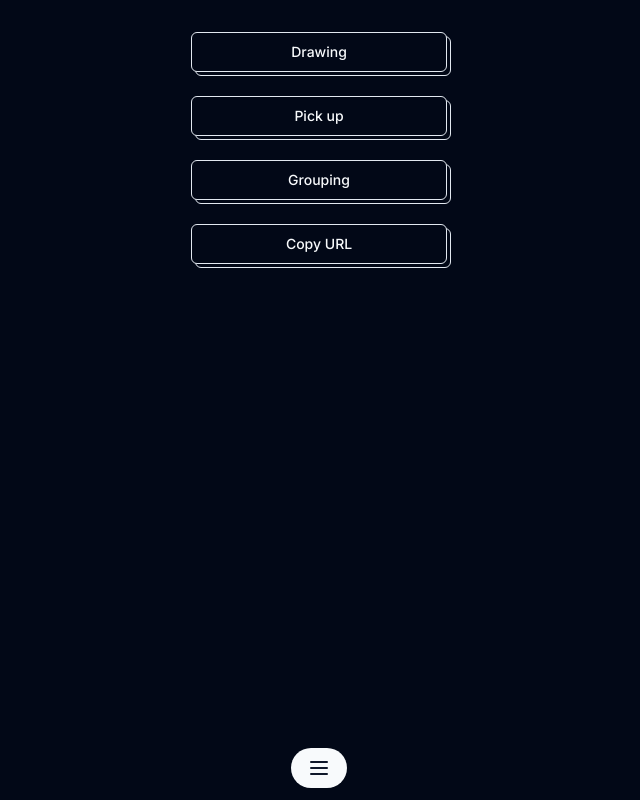
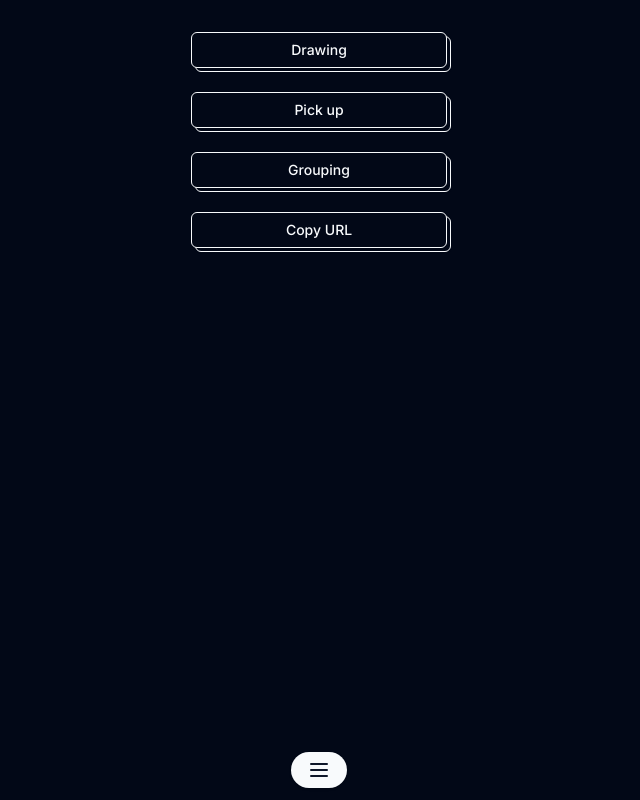
Before and after one commit to the-one-worship/the-one-draw, a Next.js app: page / in a window 1280 px wide. Shown: the whole page, without its empty margins (321-961 px from the left). Built offline with nearby package versions, Linux system fonts and the light colour scheme.

Commit message:
chore: using shadcn default color

```diff
--- a/src/app/globals.css
+++ b/src/app/globals.css
@@ -19,18 +19,18 @@
     --secondary: 217.2 32.6% 17.5%;
     --secondary-foreground: 210 40% 98%;
 
-    --muted: 210 40% 96.1%;
-    --muted-foreground: 215.4 16.3% 46.9%;
+    --muted: 217.2 32.6% 17.5%;
+    --muted-foreground: 215 20.2% 65.1%;
 
-    --accent: 210 40% 96.1%;
-    --accent-foreground: 222.2 47.4% 11.2%;
+    --accent: 217.2 32.6% 17.5%;
+    --accent-foreground: 210 40% 98%;
 
-    --destructive: 0 84.2% 60.2%;
+    --destructive: 0 62.8% 30.6%;
     --destructive-foreground: 210 40% 98%;
 
-    --border: 214.3 31.8% 91.4%;
-    --input: 214.3 31.8% 91.4%;
-    --ring: 222.2 84% 4.9%;
+    --border: 217.2 32.6% 17.5%;
+    --input: 217.2 32.6% 17.5%;
+    --ring: 212.7 26.8% 83.9%;
 
     --radius: 0.5rem;
   }
--- a/src/shared/components/sidebar/index.tsx
+++ b/src/shared/components/sidebar/index.tsx
@@ -24,7 +24,7 @@
       <div className="mt-8"></div>
 
       <Drawer
-        className="overflow-y-auto rounded-t-xl bg-primary-foreground"
+        className="overflow-y-auto rounded-t-xl"
         open={open}
         direction="bottom"
         onClose={onCloseDrawer}
--- a/src/shared/components/ui/button/index.tsx
+++ b/src/shared/components/ui/button/index.tsx
@@ -1,4 +1,4 @@
-import { forwardRef } from 'react'
+import * as React from 'react'
 
 import { Slot } from '@radix-ui/react-slot'
 import { cva, type VariantProps } from 'class-variance-authority'
@@ -6,25 +6,26 @@
 import { cn } from '@/shared/helpers/class-name'
 
 const buttonVariants = cva(
-  'inline-flex items-center justify-center whitespace-nowrap rounded-md text-sm font-medium ring-offset-background transition-colors focus-visible:outline-none focus-visible:ring-2 focus-visible:ring-ring focus-visible:ring-offset-2 disabled:pointer-events-none disabled:opacity-50',
+  'inline-flex items-center justify-center whitespace-nowrap rounded-md text-sm font-medium transition-colors focus-visible:outline-none focus-visible:ring-1 focus-visible:ring-ring disabled:pointer-events-none disabled:opacity-50',
   {
     variants: {
       variant: {
-        default: 'bg-primary text-primary-foreground hover:bg-primary/90',
+        default:
+          'bg-primary text-primary-foreground shadow hover:bg-primary/90',
         destructive:
-          'bg-destructive text-destructive-foreground hover:bg-destructive/90',
+          'bg-destructive text-destructive-foreground shadow-sm hover:bg-destructive/90',
         outline:
-          'border border-input bg-background hover:bg-accent hover:text-accent-foreground',
+          'border border-input bg-background shadow-sm hover:bg-accent hover:text-accent-foreground',
         secondary:
-          'bg-secondary text-secondary-foreground hover:bg-secondary/80',
+          'bg-secondary text-secondary-foreground shadow-sm hover:bg-secondary/80',
         ghost: 'hover:bg-accent hover:text-accent-foreground',
         link: 'text-primary underline-offset-4 hover:underline',
       },
       size: {
-        default: 'h-10 px-4 py-2',
-        sm: 'h-9 rounded-md px-3',
-        lg: 'h-11 rounded-md px-8',
-        icon: 'h-10 w-10',
+        default: 'h-9 px-4 py-2',
+        sm: 'h-8 rounded-md px-3 text-xs',
+        lg: 'h-10 rounded-md px-8',
+        icon: 'h-9 w-9',
       },
     },
     defaultVariants: {
@@ -40,7 +41,7 @@
   asChild?: boolean
 }
 
-const Button = forwardRef<HTMLButtonElement, ButtonProps>(
+const Button = React.forwardRef<HTMLButtonElement, ButtonProps>(
   ({ className, variant, size, asChild = false, ...props }, ref) => {
     const Comp = asChild ? Slot : 'button'
     return (
--- a/src/shared/components/ui/dialog/index.tsx
+++ b/src/shared/components/ui/dialog/index.tsx
@@ -1,9 +1,8 @@
 'use client'
-
 import * as React from 'react'
 
 import * as DialogPrimitive from '@radix-ui/react-dialog'
-import { X } from 'lucide-react'
+import { XIcon } from 'lucide-react'
 
 import { cn } from '@/shared/helpers/class-name'
 
@@ -39,14 +38,14 @@
     <DialogPrimitive.Content
       ref={ref}
       className={cn(
-        'fixed left-[50%] top-[50%] z-50 grid w-full max-w-lg translate-x-[-50%] translate-y-[-50%] gap-4 rounded-lg border border-muted-foreground bg-primary-foreground p-6 shadow-lg duration-200 data-[state=open]:animate-in data-[state=closed]:animate-out data-[state=closed]:fade-out-0 data-[state=open]:fade-in-0 data-[state=closed]:zoom-out-95 data-[state=open]:zoom-in-95 data-[state=closed]:slide-out-to-left-1/2 data-[state=closed]:slide-out-to-top-[48%] data-[state=open]:slide-in-from-left-1/2 data-[state=open]:slide-in-from-top-[48%]',
+        'fixed left-[50%] top-[50%] z-50 grid w-full max-w-lg translate-x-[-50%] translate-y-[-50%] gap-4 border bg-background p-6 shadow-lg duration-200 data-[state=open]:animate-in data-[state=closed]:animate-out data-[state=closed]:fade-out-0 data-[state=open]:fade-in-0 data-[state=closed]:zoom-out-95 data-[state=open]:zoom-in-95 data-[state=closed]:slide-out-to-left-1/2 data-[state=closed]:slide-out-to-top-[48%] data-[state=open]:slide-in-from-left-1/2 data-[state=open]:slide-in-from-top-[48%] sm:rounded-lg',
         className
       )}
       {...props}
     >
       {children}
       <DialogPrimitive.Close className="absolute right-4 top-4 rounded-sm opacity-70 ring-offset-background transition-opacity hover:opacity-100 focus:outline-none focus:ring-2 focus:ring-ring focus:ring-offset-2 disabled:pointer-events-none data-[state=open]:bg-accent data-[state=open]:text-muted-foreground">
-        <X className="h-4 w-4" />
+        <XIcon className="h-4 w-4" />
         <span className="sr-only">Close</span>
       </DialogPrimitive.Close>
     </DialogPrimitive.Content>
--- a/src/shared/components/ui/double-button/index.tsx
+++ b/src/shared/components/ui/double-button/index.tsx
@@ -12,12 +12,15 @@
     return (
       <div className={cn('group relative inline-block', className)}>
         <Button
-          className="relative z-1 w-full group-hover:translate-x-1 group-hover:translate-y-1"
+          className={cn(
+            'relative z-1 w-full group-hover:translate-x-1 group-hover:translate-y-1',
+            { 'border-foreground': props.variant === 'outline' }
+          )}
           ref={ref}
           {...props}
         />
         <Button
-          className="absolute -bottom-1 -right-1 z-0 w-full"
+          className="absolute -bottom-1 -right-1 z-0 w-full border-foreground"
           variant="outline"
         />
       </div>
--- a/src/shared/components/ui/toast/toast.tsx
+++ b/src/shared/components/ui/toast/toast.tsx
@@ -2,7 +2,7 @@
 
 import * as ToastPrimitives from '@radix-ui/react-toast'
 import { cva, type VariantProps } from 'class-variance-authority'
-import { X } from 'lucide-react'
+import { XIcon } from 'lucide-react'
 
 import { cn } from '@/shared/helpers/class-name'
 
@@ -24,11 +24,11 @@
 ToastViewport.displayName = ToastPrimitives.Viewport.displayName
 
 const toastVariants = cva(
-  'group pointer-events-auto relative flex w-full items-center justify-between space-x-4 overflow-hidden rounded-md p-6 pr-8 shadow-lg transition-all data-[swipe=cancel]:translate-x-0 data-[swipe=end]:translate-x-[var(--radix-toast-swipe-end-x)] data-[swipe=move]:translate-x-[var(--radix-toast-swipe-move-x)] data-[swipe=move]:transition-none data-[state=open]:animate-in data-[state=closed]:animate-out data-[swipe=end]:animate-out data-[state=closed]:fade-out-80 data-[state=closed]:slide-out-to-right-full data-[state=open]:slide-in-from-top-full data-[state=open]:sm:slide-in-from-bottom-full ',
+  'group pointer-events-auto relative flex w-full items-center justify-between space-x-2 overflow-hidden rounded-md border p-4 pr-6 shadow-lg transition-all data-[swipe=cancel]:translate-x-0 data-[swipe=end]:translate-x-[var(--radix-toast-swipe-end-x)] data-[swipe=move]:translate-x-[var(--radix-toast-swipe-move-x)] data-[swipe=move]:transition-none data-[state=open]:animate-in data-[state=closed]:animate-out data-[swipe=end]:animate-out data-[state=closed]:fade-out-80 data-[state=closed]:slide-out-to-right-full data-[state=open]:slide-in-from-top-full data-[state=open]:sm:slide-in-from-bottom-full',
   {
     variants: {
       variant: {
-        default: 'text-foreground bg-primary-foreground',
+        default: 'border bg-background text-foreground',
         destructive:
           'destructive group border-destructive bg-destructive text-destructive-foreground',
       },
@@ -61,7 +61,7 @@
   <ToastPrimitives.Action
     ref={ref}
     className={cn(
-      'inline-flex h-8 shrink-0 items-center justify-center rounded-md border bg-transparent px-3 text-sm font-medium ring-offset-background transition-colors hover:bg-secondary focus:outline-none focus:ring-2 focus:ring-ring focus:ring-offset-2 disabled:pointer-events-none disabled:opacity-50 group-[.destructive]:border-muted/40 group-[.destructive]:hover:border-destructive/30 group-[.destructive]:hover:bg-destructive group-[.destructive]:hover:text-destructive-foreground group-[.destructive]:focus:ring-destructive',
+      'inline-flex h-8 shrink-0 items-center justify-center rounded-md border bg-transparent px-3 text-sm font-medium transition-colors hover:bg-secondary focus:outline-none focus:ring-1 focus:ring-ring disabled:pointer-events-none disabled:opacity-50 group-[.destructive]:border-muted/40 group-[.destructive]:hover:border-destructive/30 group-[.destructive]:hover:bg-destructive group-[.destructive]:hover:text-destructive-foreground group-[.destructive]:focus:ring-destructive',
       className
     )}
     {...props}
@@ -76,13 +76,13 @@
   <ToastPrimitives.Close
     ref={ref}
     className={cn(
-      'absolute right-2 top-2 rounded-md p-1 text-foreground/50 opacity-0 transition-opacity hover:text-foreground focus:opacity-100 focus:outline-none focus:ring-2 group-hover:opacity-100 group-[.destructive]:text-red-300 group-[.destructive]:hover:text-red-50 group-[.destructive]:focus:ring-red-400 group-[.destructive]:focus:ring-offset-red-600',
+      'absolute right-1 top-1 rounded-md p-1 text-foreground/50 opacity-0 transition-opacity hover:text-foreground focus:opacity-100 focus:outline-none focus:ring-1 group-hover:opacity-100 group-[.destructive]:text-red-300 group-[.destructive]:hover:text-red-50 group-[.destructive]:focus:ring-red-400 group-[.destructive]:focus:ring-offset-red-600',
       className
     )}
     toast-close=""
     {...props}
   >
-    <X className="h-4 w-4" />
+    <XIcon className="h-4 w-4" />
   </ToastPrimitives.Close>
 ))
 ToastClose.displayName = ToastPrimitives.Close.displayName
@@ -93,7 +93,7 @@
 >(({ className, ...props }, ref) => (
   <ToastPrimitives.Title
     ref={ref}
-    className={cn('text-sm font-semibold', className)}
+    className={cn('text-sm font-semibold [&+div]:text-xs', className)}
     {...props}
   />
 ))
```
Also changed, not shown: 1 other file (tests, documents, lock files or other folders).
